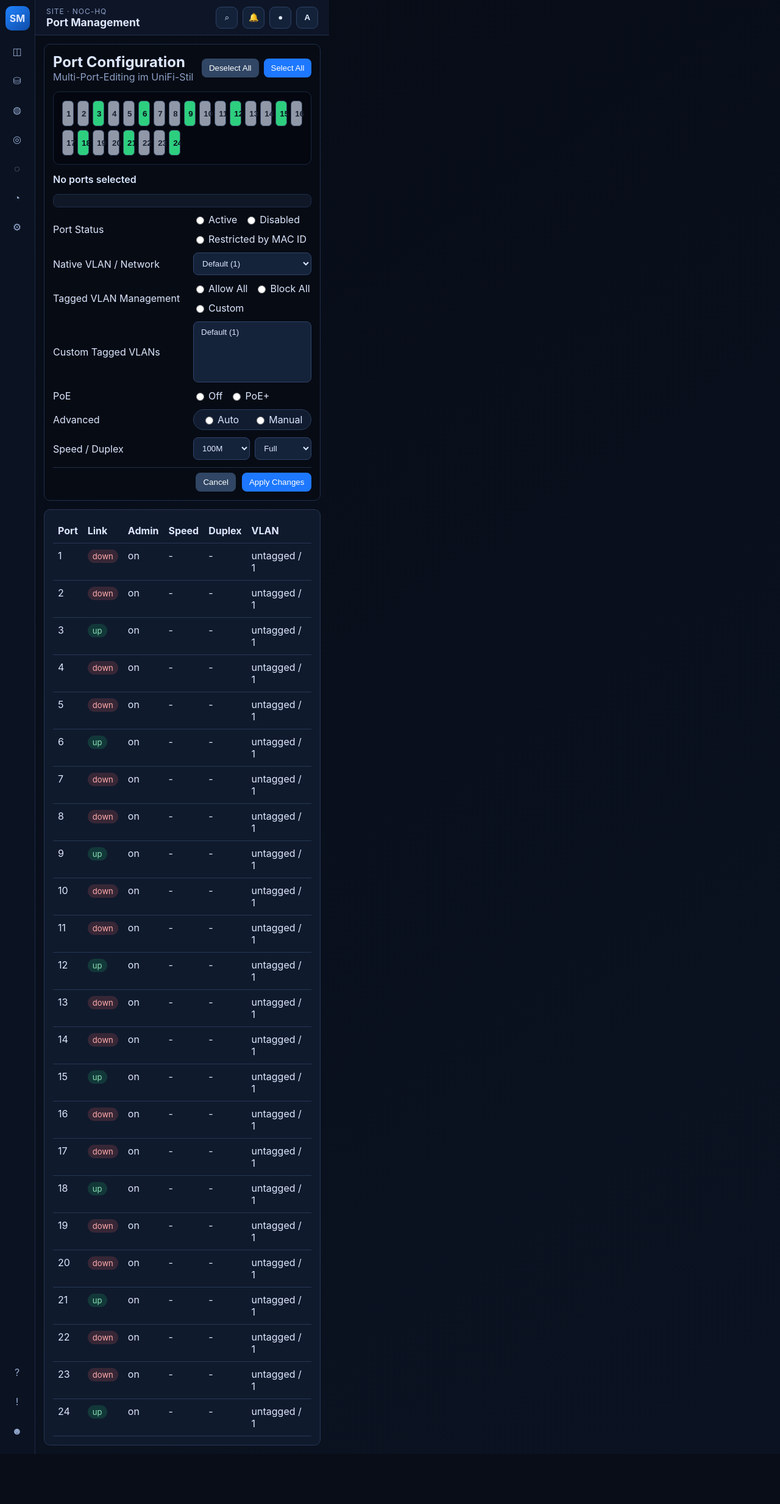
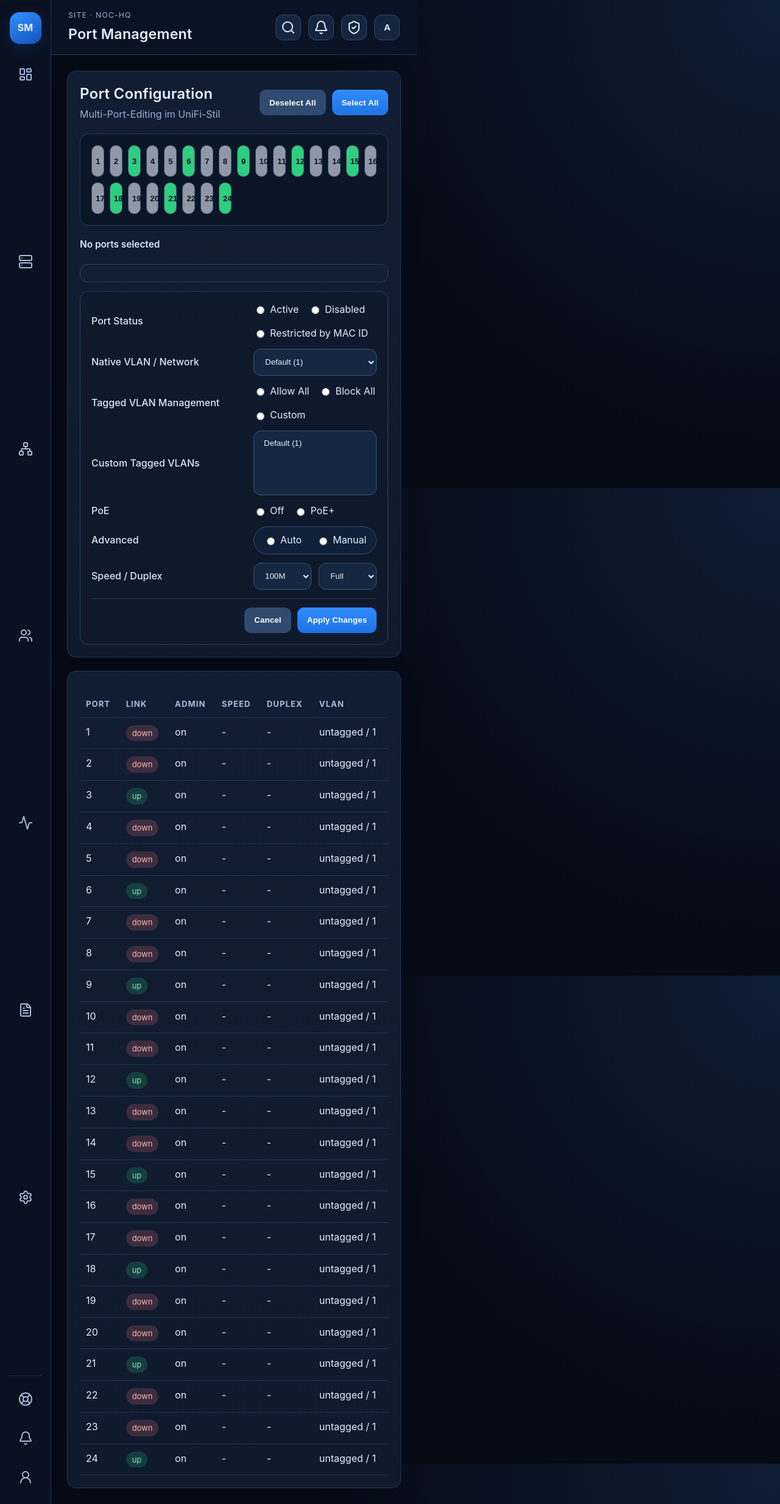
Before and after one commit to PondSec/SwitchManager, a Flask app: page /ports/ in a window 1280 px wide. Shown: the whole page at 61% size. Before the commit the page ends 2384 px from the top, so only its background shows below. Run offline with Flask 3, Linux system fonts and the light colour scheme; a user stored in the database is signed in; data comes from the database, SQL or seed files in the repository.

Commit message:
Redesign UI layout with spacious UniFi-style dark theme

```diff
--- a/app/static/css/app.css
+++ b/app/static/css/app.css
@@ -1,158 +1,507 @@
 :root {
-  --bg: #070c16;
-  --bg2: #0b1322;
-  --surface: #101a2d;
-  --surface-2: #15233a;
-  --line: #253654;
-  --text: #dce7ff;
-  --muted: #8da0c6;
-  --primary: #1d78ff;
-  --primary-soft: #123f83;
-  --success: #20b26b;
-  --warning: #d8a530;
-  --danger: #d35b5b;
-  --radius: 10px;
+  --bg: #060b15;
+  --bg-elevated: #0c1525;
+  --sidebar: #0a1221;
+  --panel: #111d32;
+  --panel-soft: #16253f;
+  --panel-hover: #1c2f4f;
+  --line: #233755;
+  --text: #e6eeff;
+  --muted: #9bb0d4;
+  --primary: #2582ff;
+  --primary-soft: rgba(37, 130, 255, 0.18);
+  --success: #28c980;
+  --warning: #f0c15d;
+  --danger: #eb7474;
+  --radius: 14px;
 }
+
 * { box-sizing: border-box; }
-body { margin: 0; font-family: Inter, Segoe UI, Arial, sans-serif; color: var(--text); background: linear-gradient(145deg, var(--bg), var(--bg2)); }
+
+html, body { height: 100%; }
+
+body {
+  margin: 0;
+  font-family: Inter, "Segoe UI", Roboto, Arial, sans-serif;
+  color: var(--text);
+  background: radial-gradient(circle at top right, #0f1d35 0%, var(--bg) 50%);
+  line-height: 1.45;
+}
+
 a { color: inherit; text-decoration: none; }
 
-.app-shell { display: grid; grid-template-columns: 58px 260px 1fr; min-height: 100vh; }
-.primary-sidebar { background: #0b1221; border-right: 1px solid #1d2b45; display: grid; grid-template-rows: auto 1fr auto; padding: 10px 8px; gap: 14px; }
-.primary-logo { width: 40px; height: 40px; border-radius: 10px; background: linear-gradient(140deg, #2084ff, #0f4ca8); display: grid; place-items: center; font-weight: 700; margin: 0 auto; }
-.primary-nav, .primary-system { display: grid; gap: 8px; align-content: start; }
-.primary-system { align-content: end; padding-bottom: 8px; }
-.primary-nav-item { width: 40px; height: 40px; border-radius: 10px; display: grid; place-items: center; color: #98aed4; border: 1px solid transparent; }
-.primary-nav-item:hover { background: #13233b; color: #e8f0ff; }
-.primary-nav-item.active { background: #174a94; border-color: #2d73d4; color: #fff; }
+h1, h2, h3, h4 { margin: 0; font-weight: 600; letter-spacing: 0.01em; }
+p { margin: 0; }
 
-.secondary-sidebar { background: linear-gradient(180deg, #0f1a2e, #0d1728); border-right: 1px solid #243652; display: grid; grid-template-rows: auto 1fr; }
-.secondary-header { margin: 0; padding: 18px 18px 12px; letter-spacing: .09em; font-weight: 700; border-bottom: 1px solid #243652; }
-.secondary-scroll { overflow-y: auto; padding: 10px 10px 18px; }
-.secondary-group { margin: 14px 8px 6px; color: #90a8d1; font-size: .74rem; text-transform: uppercase; letter-spacing: .08em; }
-.secondary-item { display: block; padding: 8px 12px; border-radius: 8px; color: #d4e3ff; margin-bottom: 2px; border-left: 2px solid transparent; }
-.secondary-item:hover { background: #122746; }
-.secondary-item.active { background: #0d4ea8; border-left-color: #5db1ff; color: #ffffff; }
+.app-shell {
+  display: grid;
+  grid-template-columns: 84px 292px 1fr;
+  min-height: 100vh;
+}
 
-.main-stage { display: grid; grid-template-rows: auto auto auto 1fr; min-width: 0; }
-.topbar { min-height: 58px; border-bottom: 1px solid #22324f; background: #0d1527; display: flex; align-items: center; justify-content: space-between; padding: 8px 18px; }
-.topbar-left h1 { margin: 0; font-size: 1.1rem; }
-.top-context { margin: 0 0 3px; font-size: .75rem; text-transform: uppercase; letter-spacing: .08em; }
-.topbar-right { display: flex; gap: 8px; align-items: center; }
-.top-action { width: 36px; height: 36px; border: 1px solid #2c4163; border-radius: 9px; background: #142239; color: #e3edff; cursor: pointer; }
-.top-action:hover, .top-action.open { background: #1c3354; }
-.user-action { font-weight: 700; }
+.primary-sidebar {
+  background: var(--sidebar);
+  border-right: 1px solid var(--line);
+  display: grid;
+  grid-template-rows: auto 1fr auto;
+  gap: 24px;
+  padding: 20px 14px 18px;
+}
+
+.primary-logo {
+  width: 52px;
+  height: 52px;
+  margin: 0 auto;
+  border-radius: 16px;
+  background: linear-gradient(150deg, #3294ff, #1350bb);
+  display: grid;
+  place-items: center;
+  font-size: 1rem;
+  font-weight: 700;
+  box-shadow: 0 8px 24px rgba(11, 47, 111, 0.45);
+}
+
+.primary-nav, .primary-system {
+  display: grid;
+  gap: 12px;
+  justify-items: center;
+}
+
+.primary-system {
+  padding-top: 12px;
+  border-top: 1px solid rgba(120, 150, 200, 0.2);
+}
+
+.primary-nav-item {
+  width: 52px;
+  height: 52px;
+  border-radius: 14px;
+  display: grid;
+  place-items: center;
+  border: 1px solid transparent;
+  color: #a8badc;
+  transition: all .18s ease;
+}
+
+.primary-nav-item i { width: 19px; height: 19px; stroke-width: 1.8; }
+
+.primary-nav-item:hover {
+  background: var(--panel-soft);
+  color: #f2f6ff;
+}
+
+.primary-nav-item.active {
+  background: linear-gradient(180deg, var(--primary-soft), rgba(37, 130, 255, 0.1));
+  border-color: rgba(87, 161, 255, 0.7);
+  color: #fff;
+}
+
+.secondary-sidebar {
+  background: linear-gradient(180deg, #0e182b 0%, #0b1425 100%);
+  border-right: 1px solid var(--line);
+  display: grid;
+  grid-template-rows: auto 1fr;
+}
+
+.secondary-header {
+  padding: 24px 24px 16px;
+  font-size: 0.78rem;
+  color: #aec1e5;
+  text-transform: uppercase;
+  letter-spacing: 0.12em;
+  border-bottom: 1px solid rgba(116, 146, 196, 0.2);
+}
+
+.secondary-scroll {
+  overflow-y: auto;
+  padding: 18px 14px 24px;
+}
+
+.secondary-group {
+  margin: 20px 10px 10px;
+  font-size: .72rem;
+  color: #7f99c3;
+  text-transform: uppercase;
+  letter-spacing: .1em;
+}
+
+.secondary-item {
+  display: block;
+  border-radius: 10px;
+  margin-bottom: 6px;
+  padding: 11px 14px;
+  color: #d6e4ff;
+  border: 1px solid transparent;
+}
+
+.secondary-item:hover { background: #13253f; }
+
+.secondary-item.active {
+  border-color: rgba(80, 151, 245, 0.6);
+  background: rgba(37, 130, 255, 0.18);
+  color: #fff;
+}
+
+.main-stage {
+  display: grid;
+  grid-template-rows: auto auto auto 1fr;
+  min-width: 0;
+}
+
+.topbar {
+  min-height: 84px;
+  padding: 16px 28px;
+  border-bottom: 1px solid var(--line);
+  background: rgba(11, 21, 38, 0.9);
+  backdrop-filter: blur(5px);
+  display: flex;
+  align-items: center;
+  justify-content: space-between;
+  gap: 20px;
+}
+
+.top-context {
+  margin-bottom: 6px;
+  font-size: .76rem;
+  text-transform: uppercase;
+  letter-spacing: .1em;
+}
+
+.topbar-left h1 { font-size: 1.45rem; }
+
+.topbar-right { display: flex; align-items: center; gap: 12px; }
+
+.top-action {
+  width: 42px;
+  height: 42px;
+  border-radius: 12px;
+  border: 1px solid #30476a;
+  background: var(--panel-soft);
+  color: #e8f1ff;
+  display: grid;
+  place-items: center;
+  cursor: pointer;
+  transition: all .16s ease;
+}
+
+.top-action i { width: 18px; height: 18px; stroke-width: 1.8; }
+.top-action:hover, .top-action.open { background: var(--panel-hover); border-color: #4d6fa2; }
+.top-action:focus-visible,
+.primary-nav-item:focus-visible,
+.secondary-item:focus-visible,
+.btn:focus-visible,
+.input:focus-visible {
+  outline: 2px solid #5ea7ff;
+  outline-offset: 2px;
+}
+
+.user-action {
+  font-weight: 700;
+  font-size: .95rem;
+}
+
 .menu-wrap { position: relative; }
-.dropdown { display: none; position: absolute; top: 44px; right: 0; min-width: 180px; background: #101c31; border: 1px solid #324a71; border-radius: 10px; overflow: hidden; z-index: 9; }
-.dropdown a { display: block; padding: 10px 12px; color: #d6e4ff; }
-.dropdown a:hover { background: #1d3355; }
+
+.dropdown {
+  display: none;
+  position: absolute;
+  top: 52px;
+  right: 0;
+  min-width: 210px;
+  border-radius: 14px;
+  background: #101f36;
+  border: 1px solid #35517d;
+  padding: 8px;
+  z-index: 30;
+}
+
+.dropdown a {
+  display: block;
+  padding: 10px 12px;
+  border-radius: 8px;
+  color: #d7e6ff;
+}
+
+.dropdown a:hover { background: #1a3050; }
 .dropdown.open { display: block; }
 
 .interactive-trays { position: relative; }
-.tray { display: none; position: absolute; right: 16px; top: 8px; width: min(360px, 90vw); background: #101e35; border: 1px solid #2a4166; border-radius: 10px; padding: 12px; z-index: 8; }
-.tray.open { display: grid; gap: 8px; }
 
-.content-area { padding: 14px; display: grid; gap: 14px; }
+.tray {
+  display: none;
+  position: absolute;
+  right: 26px;
+  top: 8px;
+  width: min(420px, 92vw);
+  background: #12223b;
+  border: 1px solid #36547f;
+  border-radius: 14px;
+  padding: 16px;
+  gap: 12px;
+  z-index: 20;
+  box-shadow: 0 24px 50px rgba(2, 8, 20, 0.55);
+}
 
-.card { background: var(--surface); border: 1px solid var(--line); border-radius: var(--radius); padding: 14px; }
-.input { width: 100%; background: var(--surface-2); border: 1px solid #30446a; border-radius: 8px; padding: 9px 10px; color: var(--text); }
-.btn { border: none; border-radius: 8px; padding: 8px 12px; cursor: pointer; text-decoration: none; color: #fff; }
-.btn-primary { background: var(--primary); }
-.btn-secondary { background: #304664; }
-.btn-danger { background: var(--danger); }
-.badge { display: inline-block; padding: 3px 8px; border-radius: 999px; background: #334a71; font-size: .82rem; }
-.badge.online, .badge.success, .badge.up { background: rgba(32, 178, 107, .2); color: #88e1b3; }
-.badge.offline, .badge.failed, .badge.down { background: rgba(211, 91, 91, .2); color: #ffabab; }
-.muted { color: var(--muted); margin: 0; }
-.row { display: flex; gap: 8px; align-items: center; }
+.tray.open { display: grid; }
+
+.content-area {
+  padding: 26px;
+  display: grid;
+  gap: 22px;
+}
+
+.toasts { padding: 0 26px; }
+
+.card {
+  background: linear-gradient(180deg, var(--panel) 0%, #0f1a2e 100%);
+  border: 1px solid var(--line);
+  border-radius: var(--radius);
+  padding: 20px;
+  box-shadow: 0 12px 30px rgba(4, 10, 22, 0.25);
+}
+
+.input {
+  width: 100%;
+  border-radius: 12px;
+  border: 1px solid #3b5479;
+  background: #152741;
+  color: #e8f0ff;
+  padding: 12px 14px;
+  min-height: 44px;
+}
+
+.btn {
+  border: none;
+  border-radius: 11px;
+  padding: 11px 16px;
+  min-height: 42px;
+  color: #fff;
+  font-weight: 600;
+  letter-spacing: .01em;
+  cursor: pointer;
+  display: inline-flex;
+  align-items: center;
+  justify-content: center;
+}
+
+.btn-primary { background: linear-gradient(180deg, #2f8cff, #1e73e3); }
+.btn-secondary { background: #304a70; }
+.btn-danger { background: #b44e4e; }
+.btn:hover { filter: brightness(1.08); }
+
+.badge {
+  display: inline-flex;
+  align-items: center;
+  border-radius: 999px;
+  padding: 4px 10px;
+  font-size: .81rem;
+  background: #334c72;
+}
+
+.badge.online, .badge.success, .badge.up { background: rgba(40, 201, 128, .2); color: #8ce2b4; }
+.badge.offline, .badge.failed, .badge.down { background: rgba(235, 116, 116, .2); color: #ffb4b4; }
+
+.muted { color: var(--muted); }
+.row { display: flex; align-items: center; justify-content: space-between; gap: 14px; flex-wrap: wrap; }
 .row-space { justify-content: space-between; }
 .wrap { flex-wrap: wrap; }
 
-.stats-grid { display: grid; grid-template-columns: repeat(6, minmax(0, 1fr)); gap: 12px; }
-.stat h2, .stat h3 { margin: 4px 0 0; }
-.ok { color: #7de0ac; }
-.warn { color: #f4c56b; }
-.critical { color: #ff9696; }
-.two-col { display: grid; grid-template-columns: 1.2fr .8fr; gap: 12px; }
+.stats-grid { display: grid; grid-template-columns: repeat(6, minmax(0, 1fr)); gap: 16px; }
+.stat { min-height: 118px; }
+.stat h2, .stat h3 { font-size: 1.5rem; margin-top: 12px; }
+.ok { color: #89e3b5; }
+.warn { color: #ffd481; }
+.critical { color: #ffadad; }
 
-.table { width: 100%; border-collapse: collapse; }
-.table th, .table td { text-align: left; padding: 10px 8px; border-bottom: 1px solid #253754; vertical-align: top; }
-.table.compact th, .table.compact td { padding: 8px 6px; }
-.toolbar { display: grid; grid-template-columns: 2fr repeat(3, 1fr) auto; gap: 10px; margin-top: 14px; }
-.device-wall { display: grid; grid-template-columns: repeat(3, minmax(0, 1fr)); gap: 12px; }
-.device-card h3 { margin: 0; }
+.two-col { display: grid; grid-template-columns: minmax(0, 1.2fr) minmax(0, .8fr); gap: 20px; }
 
-.tabs { display: flex; gap: 8px; margin-bottom: 10px; flex-wrap: wrap; }
-.tab { border: 1px solid #35517e; background: #1a2740; color: var(--text); border-radius: 9px; padding: 7px 11px; cursor: pointer; }
-.tab.active { background: #2a4677; }
+.table { width: 100%; border-collapse: collapse; margin-top: 12px; }
+.table th, .table td {
+  text-align: left;
+  padding: 12px 10px;
+  border-bottom: 1px solid rgba(88, 120, 172, 0.28);
+  vertical-align: top;
+}
+
+.table th { color: #a7bddf; font-size: .82rem; text-transform: uppercase; letter-spacing: .08em; }
+.table.compact th, .table.compact td { padding: 9px 8px; }
+
+.toolbar { display: grid; grid-template-columns: 2fr repeat(3, 1fr) auto; gap: 12px; margin-top: 16px; }
+.device-wall { display: grid; grid-template-columns: repeat(3, minmax(0, 1fr)); gap: 16px; }
+.device-card h3 { margin-bottom: 8px; }
+
+.tabs { display: flex; flex-wrap: wrap; gap: 10px; margin-bottom: 14px; }
+.tab {
+  border: 1px solid #45638f;
+  background: #1a2d49;
+  color: var(--text);
+  border-radius: 10px;
+  padding: 9px 14px;
+  cursor: pointer;
+}
+
+.tab.active { background: rgba(37, 130, 255, .24); border-color: #619fff; }
 .tab-content { display: none; }
 .tab-content.active { display: block; }
 
-.frontpanel { display: grid; grid-template-columns: repeat(12, minmax(0, 1fr)); gap: 6px; margin: 12px 0; }
-.port { background: #243757; color: #e0eaff; border: 1px solid #3d5278; border-radius: 8px; padding: 8px; cursor: pointer; }
-.port.up { border-color: #2dcf7f; box-shadow: 0 0 0 1px #2dcf7f inset; }
-.port.down { opacity: .7; }
-.modal { position: fixed; inset: 0; background: rgba(4, 8, 17, .75); display: grid; place-items: center; z-index: 20; }
-.modal-content { width: min(520px, 92vw); background: var(--surface); border: 1px solid var(--line); border-radius: 14px; padding: 14px; }
+.frontpanel { display: grid; grid-template-columns: repeat(12, minmax(0, 1fr)); gap: 8px; margin: 16px 0; }
+.port { border-radius: 10px; border: 1px solid #3f5983; background: #253b5f; color: #e0ebff; padding: 10px; cursor: pointer; }
+.port.up { border-color: #35d28a; box-shadow: 0 0 0 1px #35d28a inset; }
+.port.down { opacity: .72; }
+
+.modal {
+  position: fixed;
+  inset: 0;
+  background: rgba(2, 8, 18, .78);
+  display: grid;
+  place-items: center;
+  z-index: 40;
+}
+
+.modal-content {
+  width: min(600px, 94vw);
+  border-radius: 16px;
+  background: #101d33;
+  border: 1px solid #38577f;
+  padding: 20px;
+}
+
 .hidden { display: none; }
-.grid-form { display: grid; gap: 10px; }
+.grid-form { display: grid; gap: 12px; }
 
-.toast { margin-bottom: 8px; padding: 9px 10px; border-radius: 8px; }
-.toast.success { background: rgba(32, 178, 107, .2); }
-.toast.error { background: rgba(211, 91, 91, .2); }
-.toast.info, .toast.warning { background: rgba(43, 127, 255, .2); }
+.toast { margin: 8px 0; padding: 10px 12px; border-radius: 10px; }
+.toast.success { background: rgba(40, 201, 128, .2); }
+.toast.error { background: rgba(235, 116, 116, .2); }
+.toast.info, .toast.warning { background: rgba(47, 140, 255, .2); }
 
-.auth-body { display: grid; place-items: center; min-height: 100vh; }
-.auth-card { width: min(420px, 92vw); }
+.auth-body { display: grid; place-items: center; min-height: 100vh; padding: 20px; }
+.auth-card { width: min(460px, 95vw); }
 
-.settings-page { max-width: 980px; }
-.settings-page-header h2 { margin: 0 0 4px; }
-.settings-form { display: grid; gap: 12px; margin-top: 14px; }
-.settings-field { display: grid; gap: 8px; color: #d8e7ff; }
-.settings-field input[type='checkbox'] { width: 18px; height: 18px; accent-color: #2a86ff; }
+.settings-page { max-width: 1120px; }
+.settings-page-header { margin-bottom: 14px; }
+.settings-page-header h2 { margin-bottom: 6px; }
+.settings-form { display: grid; gap: 16px; margin-top: 18px; }
 
-@media (max-width: 1280px) {
+.settings-field {
+  display: grid;
+  gap: 10px;
+  padding: 14px;
+  border-radius: 12px;
+  border: 1px solid #2a4266;
+  background: rgba(22, 35, 58, 0.65);
+}
+
+.settings-field span { font-weight: 500; color: #dbe8ff; }
+.settings-field input[type='checkbox'] { width: 18px; height: 18px; accent-color: var(--primary); }
+
+.ports-workspace { display: grid; gap: 20px; }
+.ports-header { display: flex; justify-content: space-between; align-items: center; gap: 16px; }
+.ports-header h2 { margin-bottom: 4px; }
+.ports-actions { display: flex; flex-wrap: wrap; gap: 10px; }
+
+.ports-rack {
+  display: grid;
+  grid-template-columns: repeat(16, minmax(0, 1fr));
+  gap: 9px;
+  padding: 18px;
+  border-radius: 14px;
+  border: 1px solid #253b5c;
+  background: #0a1527;
+}
+
+.port-tile {
+  position: relative;
+  min-height: 52px;
+  border-radius: 10px;
+  border: 1px solid #405471;
+  background: #7c8493;
+  color: #0b1220;
+  font-weight: 700;
+  display: grid;
+  place-items: center;
+  cursor: pointer;
+}
+
+.port-tile:hover { transform: translateY(-1px); }
+.port-tile.active { background: #2dcf7f; }
+.port-tile.disconnected { background: #9098a8; }
+.port-tile.disabled { background: #4f5767; color: #e8edf6; }
+.port-tile.warning { background: #bdd343; }
+.port-tile.sfp { background: #2a86c9; color: #f1f8ff; }
+.port-tile.selected { outline: 2px solid #4ca6ff; outline-offset: 2px; box-shadow: 0 0 0 4px rgba(76, 166, 255, .18); }
+
+.poe-icon, .device-icon { position: absolute; top: 4px; font-size: .74rem; }
+.poe-icon { right: 5px; }
+.device-icon { left: 5px; }
+
+.ports-selected-line { font-size: .96rem; font-weight: 600; color: #d8e7ff; }
+.port-config-panel { max-width: 900px; width: 100%; display: grid; gap: 14px; }
+
+.config-info {
+  padding: 14px;
+  border-radius: 12px;
+  border: 1px solid #2a4163;
+  background: rgba(20, 33, 55, 0.7);
+  color: #a5bcde;
+}
+
+.port-config-form {
+  display: grid;
+  gap: 14px;
+  padding: 18px;
+  border-radius: 14px;
+  border: 1px solid #2a4266;
+  background: rgba(14, 25, 43, 0.72);
+}
+
+.field-row {
+  display: grid;
+  grid-template-columns: 250px 1fr;
+  align-items: center;
+  gap: 16px;
+}
+
+.field-row > label { font-weight: 500; color: #d9e7ff; }
+.option-group { display: flex; gap: 16px; flex-wrap: wrap; }
+.option-group label, .segmented label { display: flex; align-items: center; gap: 6px; }
+
+.segmented {
+  display: inline-flex;
+  border-radius: 999px;
+  padding: 4px;
+  border: 1px solid #36517a;
+  background: #102038;
+}
+
+.segmented label { padding: 6px 12px; border-radius: 999px; }
+.split-two { display: grid; grid-template-columns: repeat(2, minmax(0, 1fr)); gap: 12px; }
+
+.panel-footer {
+  display: flex;
+  justify-content: flex-end;
+  gap: 10px;
+  padding-top: 14px;
+  border-top: 1px solid rgba(112, 142, 189, 0.24);
+}
+
+@media (max-width: 1350px) {
   .stats-grid { grid-template-columns: repeat(3, minmax(0, 1fr)); }
   .device-wall { grid-template-columns: repeat(2, minmax(0, 1fr)); }
 }
-@media (max-width: 960px) {
-  .app-shell { grid-template-columns: 58px 1fr; }
+
+@media (max-width: 1024px) {
+  .app-shell { grid-template-columns: 80px 1fr; }
   .secondary-sidebar { display: none; }
-  .topbar { flex-direction: column; align-items: stretch; gap: 10px; }
+  .topbar { padding: 16px 20px; }
+  .content-area, .toasts { padding: 20px; }
   .toolbar, .two-col, .device-wall, .stats-grid { grid-template-columns: 1fr; }
-  .frontpanel { grid-template-columns: repeat(6, minmax(0, 1fr)); }
+  .ports-rack { grid-template-columns: repeat(8, minmax(0, 1fr)); }
 }
 
-.ports-workspace { display: grid; gap: 14px; background: #070b14; border-color: #1f2f4c; }
-.ports-header { display: flex; justify-content: space-between; align-items: center; }
-.ports-header h2 { margin: 0; }
-.ports-actions { display: flex; gap: 8px; }
-.ports-rack { display: grid; grid-template-columns: repeat(16, minmax(0, 1fr)); gap: 6px; padding: 14px; border: 1px solid #1a2840; border-radius: 10px; background: #04070f; }
-.port-tile { position: relative; min-height: 42px; border: 1px solid #354764; border-radius: 6px; background: #7c8493; color: #09101d; font-weight: 700; cursor: pointer; display: grid; place-items: center; }
-.port-tile:hover { transform: translateY(-1px); }
-.port-tile.active { background: #2dcf7f; }
-.port-tile.disconnected { background: #9098a8; color: #1a202f; }
-.port-tile.disabled { background: #505767; color: #e2e6ee; }
-.port-tile.warning { background: #bdd343; }
-.port-tile.sfp { background: #2a86c9; color: #e9f5ff; }
-.port-tile.selected { outline: 2px solid #3c9cff; outline-offset: 1px; box-shadow: 0 0 0 2px rgba(60, 156, 255, .25); }
-.poe-icon, .device-icon { position: absolute; top: 4px; font-size: .72rem; }
-.poe-icon { right: 4px; }
-.device-icon { left: 4px; }
-.ports-selected-line { font-weight: 600; color: #d7e6ff; }
-.port-config-panel { max-width: 680px; margin: 0 auto; width: 100%; display: grid; gap: 10px; }
-.config-info { background: #101827; border: 1px solid #1d2c49; border-radius: 8px; padding: 10px 12px; color: #97b0d8; }
-.port-config-form { display: grid; gap: 12px; }
-.field-row { display: grid; grid-template-columns: 220px 1fr; align-items: center; gap: 10px; }
-.option-group { display: flex; gap: 12px; flex-wrap: wrap; }
-.option-group label, .segmented label { display: flex; align-items: center; gap: 4px; color: #dce7ff; }
-.segmented { display: inline-flex; background: #111c30; border: 1px solid #2a3c5e; border-radius: 999px; padding: 2px; }
-.segmented label { padding: 4px 12px; border-radius: 999px; }
-.segmented input { accent-color: #2b7fff; }
-.split-two { display: grid; grid-template-columns: 1fr 1fr; gap: 8px; }
-.panel-footer { display: flex; justify-content: flex-end; gap: 10px; padding-top: 8px; border-top: 1px solid #1f2f48; }
-
-@media (max-width: 960px) {
-  .ports-rack { grid-template-columns: repeat(8, minmax(0, 1fr)); }
+@media (max-width: 760px) {
+  .topbar { flex-direction: column; align-items: stretch; }
+  .topbar-right { justify-content: flex-end; }
   .field-row { grid-template-columns: 1fr; }
+  .frontpanel { grid-template-columns: repeat(6, minmax(0, 1fr)); }
+  .split-two { grid-template-columns: 1fr; }
 }
--- a/app/templates/base.html
+++ b/app/templates/base.html
@@ -13,14 +13,14 @@
     <nav class="primary-nav" aria-label="Globale Navigation">
       {% for item in primary_nav %}
       <a href="{{ item.url }}" class="primary-nav-item{% if item.active %} active{% endif %}" title="{{ item.label }}" aria-label="{{ item.label }}">
-        <span>{{ item.icon }}</span>
+        <i data-lucide="{{ item.icon }}"></i>
       </a>
       {% endfor %}
     </nav>
     <nav class="primary-system" aria-label="System Aktionen">
       {% for item in system_actions %}
       <a href="{{ item.url }}" class="primary-nav-item{% if item.active %} active{% endif %}" title="{{ item.label }}" aria-label="{{ item.label }}">
-        <span>{{ item.icon }}</span>
+        <i data-lucide="{{ item.icon }}"></i>
       </a>
       {% endfor %}
     </nav>
@@ -49,11 +49,17 @@
         <h1>{{ page_title }}</h1>
       </div>
       <div class="topbar-right">
-        <button type="button" class="top-action" data-toggle="search-panel">⌕</button>
-        <button type="button" class="top-action" data-toggle="notifications-menu">🔔</button>
-        <button type="button" class="top-action" data-toggle="status-menu">●</button>
+        <button type="button" class="top-action" data-toggle="search-panel" aria-label="Suche">
+          <i data-lucide="search"></i>
+        </button>
+        <button type="button" class="top-action" data-toggle="notifications-menu" aria-label="Benachrichtigungen">
+          <i data-lucide="bell"></i>
+        </button>
+        <button type="button" class="top-action" data-toggle="status-menu" aria-label="Status">
+          <i data-lucide="shield-check"></i>
+        </button>
         <div class="menu-wrap">
-          <button type="button" class="top-action user-action" data-toggle="user-menu">{{ current_user.username[:1]|upper if current_user.is_authenticated else 'U' }}</button>
+          <button type="button" class="top-action user-action" data-toggle="user-menu" aria-label="User Menü">{{ current_user.username[:1]|upper if current_user.is_authenticated else 'U' }}</button>
           <div class="dropdown" id="user-menu">
             <a href="{{ url_for('auth.users') }}">Profil / User</a>
             <a href="{{ url_for('settings.index') }}">Settings</a>
@@ -95,7 +101,13 @@
     </section>
   </main>
 </div>
+<script src="https://unpkg.com/lucide@latest"></script>
 <script src="{{ url_for('static', filename='js/app.js') }}"></script>
+<script>
+  if (window.lucide) {
+    window.lucide.createIcons();
+  }
+</script>
 {% block scripts %}{% endblock %}
 </body>
 </html>
```
Also changed, not shown: app/navigation.py (+10 -10 lines).
